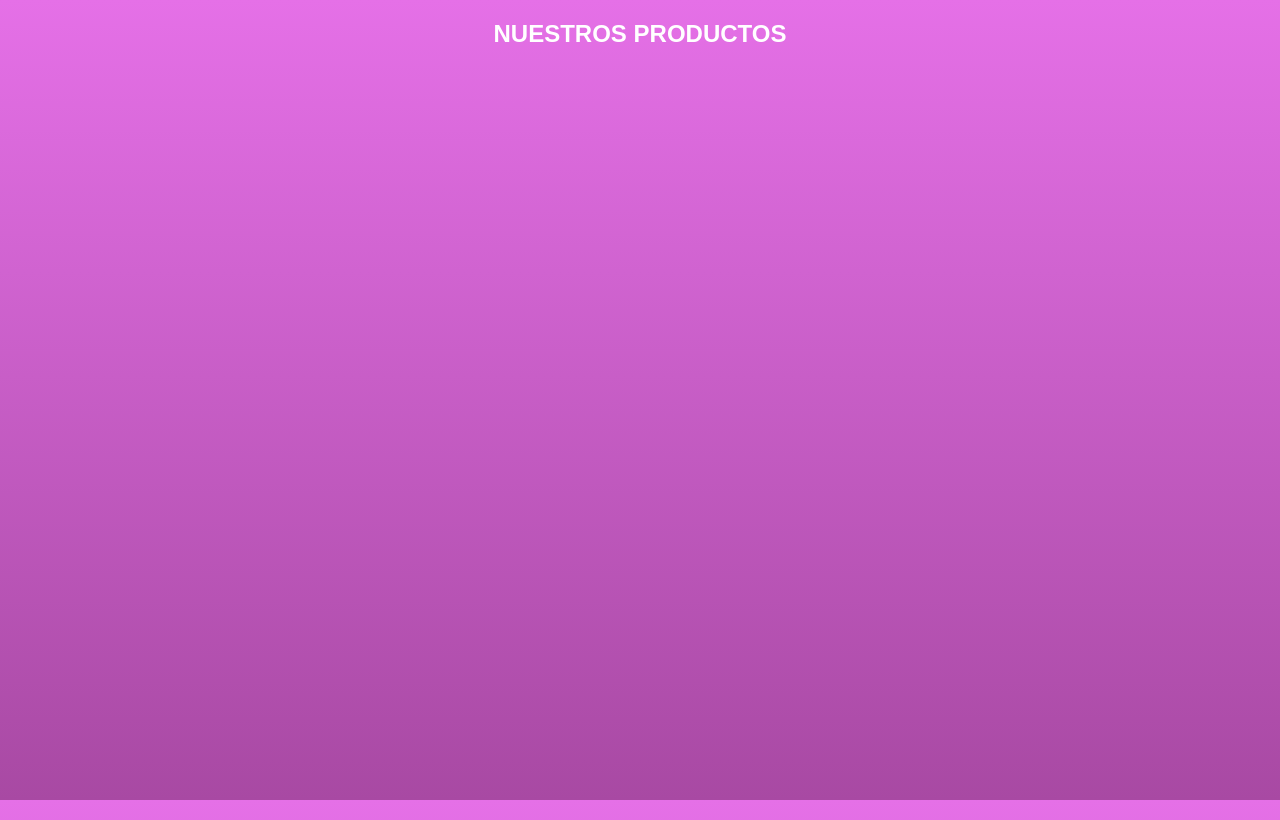
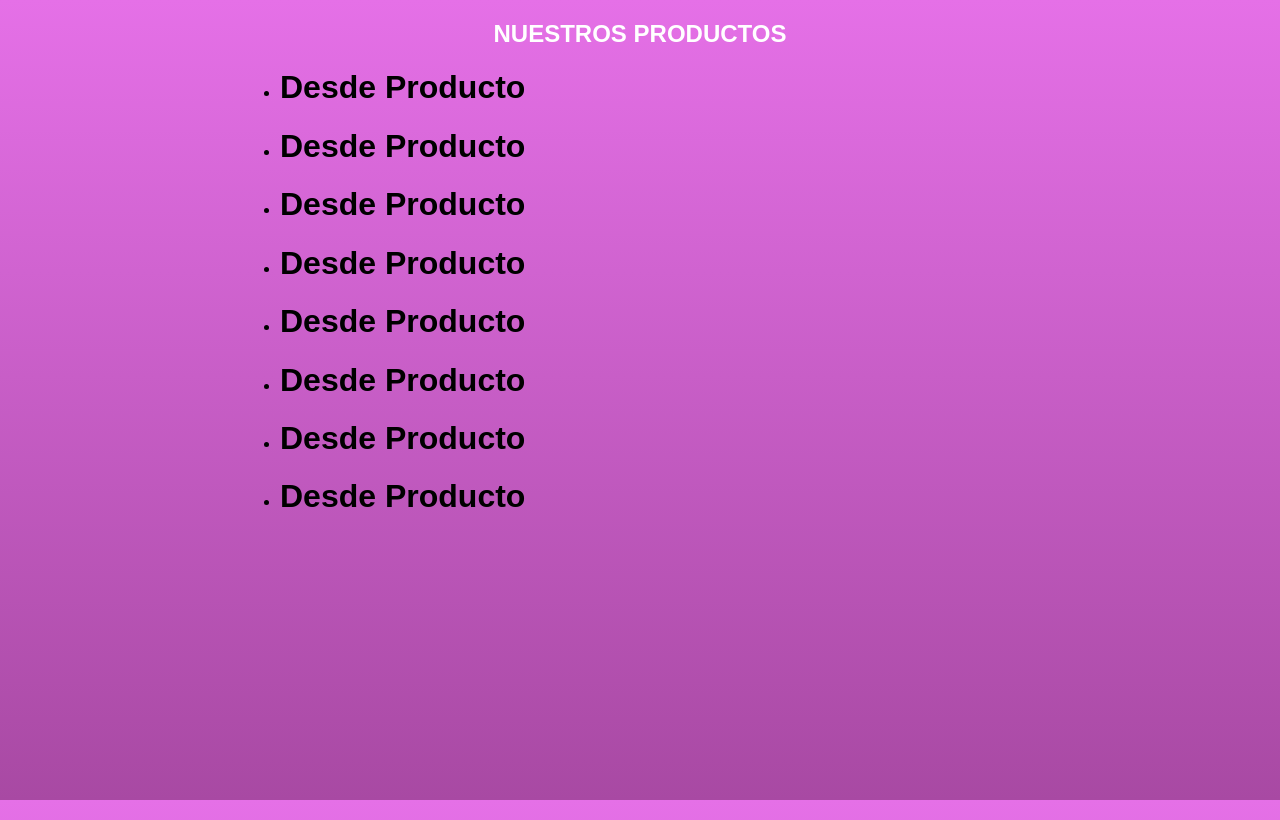
Before and after one commit to PabloAdriaensens/routingapp, a React (Create React App) app: page / in a window 1280 px wide. Built offline with nearby package versions, Linux system fonts and the light colour scheme.

Commit message:
Producto component created and connected to Productos that shows the h1 in Producto for each product in the array

```diff
--- /dev/null
+++ b/src/Componentes/Producto.js
@@ -0,0 +1,11 @@
+import React from 'react';
+
+const Producto = () => {
+    return (
+        <li>
+            <h1>Desde Producto</h1>
+        </li>
+    )
+};
+
+export default Producto;
--- a/src/Componentes/Productos.js
+++ b/src/Componentes/Productos.js
@@ -1,4 +1,5 @@
 import React, {Component} from 'react';
+import Producto from "./Producto";
 
 class Productos extends Component {
     render() {
@@ -6,7 +7,13 @@ class Productos extends Component {
             <div className="productos">
                 <h2>Nuestros productos</h2>
                 <ul className="lista-productos">
-
+                    {Object.keys(this.props.productos).map
+                    (producto => (
+                        <Producto
+                            informacion={this.props.productos[producto]}
+                            key={producto}
+                        />
+                    ))}
                 </ul>
             </div>
         );
```
